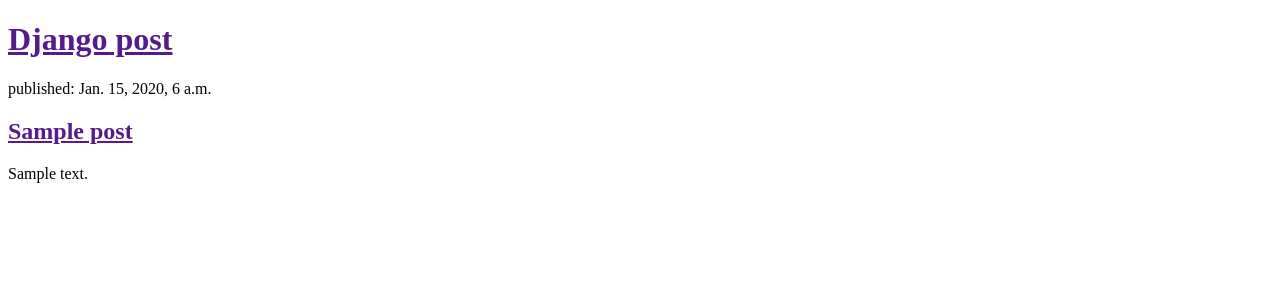
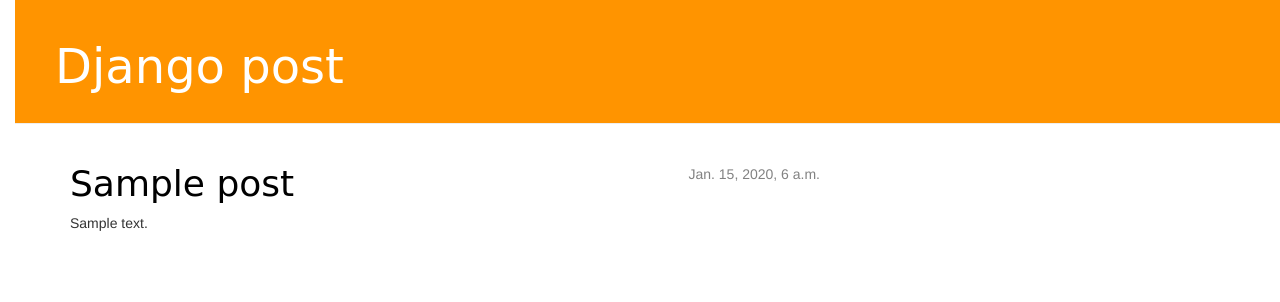
Before and after one commit to ncrousset/p-blog, a Django app: template blog/templates/blog/post_list.html in a window 1280 px wide. Shown: the top 302 px of the page. Run offline with Django 3.2, Linux system fonts and the light colour scheme; the template is opened without the code that fills it: values that come from a table or form of the project are taken from there, others are empty; tables that the repository leaves empty hold one stand-in row (values such as "Sample post"); some libraries are stand-ins or nearby versions.

Commit message:
Agregar estilo a blog

```diff
--- /dev/null
+++ b/blog/static/css/blog.css
@@ -0,0 +1,51 @@
+body {
+    padding-left: 15px;
+}
+
+.page-header {
+    background-color: #ff9400;
+    margin-top: 0;
+    padding: 20px 20px 20px 40px;
+}
+
+.page-header h1, .page-header h1 a, .page-header h1 a:visited, .page-header h1 a:active {
+    color: #ffffff;
+    font-size: 36pt;
+    text-decoration: none;
+}
+
+.content {
+    margin-left: 40px;
+}
+
+h1, h2, h3, h4 {
+    font-family: 'Lobster', cursive;
+}
+
+.date {
+    float: right;
+    color: #828282;
+}
+
+.save {
+    float: right;
+}
+
+.post-form textarea, .post-form input {
+    width: 100%;
+}
+
+.top-menu, .top-menu:hover, .top-menu:visited {
+    color: #ffffff;
+    float: right;
+    font-size: 26pt;
+    margin-right: 20px;
+}
+
+.post {
+    margin-bottom: 70px;
+}
+
+.post h1 a, .post h1 a:visited {
+    color: #000000;
+}
--- a/blog/templates/blog/post_list.html
+++ b/blog/templates/blog/post_list.html
@@ -1,3 +1,4 @@
+{% load staticfiles %}
 <!doctype html>
 <html lang="en">
 <head>
@@ -5,21 +6,36 @@
     <meta name="viewport"
           content="width=device-width, user-scalable=no, initial-scale=1.0, maximum-scale=1.0, minimum-scale=1.0">
     <meta http-equiv="X-UA-Compatible" content="ie=edge">
+
+    <!-- Latest compiled and minified CSS -->
+    <link rel="stylesheet" href="https://maxcdn.bootstrapcdn.com/bootstrap/3.3.7/css/bootstrap.min.css" integrity="sha384-BVYiiSIFeK1dGmJRAkycuHAHRg32OmUcww7on3RYdg4Va+PmSTsz/K68vbdEjh4u" crossorigin="anonymous">
+    <!-- Optional theme -->
+    <link rel="stylesheet" href="https://maxcdn.bootstrapcdn.com/bootstrap/3.3.7/css/bootstrap-theme.min.css" integrity="sha384-rHyoN1iRsVXV4nD0JutlnGaslCJuC7uwjduW9SVrLvRYooPp2bWYgmgJQIXwl/Sp" crossorigin="anonymous">
+    <link rel="stylesheet" href="{% static 'css/blog.css' %}">
     <title>Django post </title>
 </head>
 <body>
 
-    <div>
+    <div class="page-header">
         <h1><a href="">Django post</a></h1>
     </div>
-    {% for post in posts %}
-        <div>
-            <p>published: {{ post.published_date }}</p>
-            <h2><a href="">{{ post.title }}</a></h2>
-            <p>{{ post.text }}</p>
+
+
+    <div class="content container">
+        <div class="row">
+            <div class="col-md-8">
+                {% for post in posts %}
+                    <div class="post">
+                        <div class="date">
+                            {{ post.published_date }}
+                        </div>
+                        <h1><a href="">{{ post.title }}</a></h1>
+                        <p>{{ post.text|linebreaksbr }}</p>
+                    </div>
+                {% endfor %}
+            </div>
         </div>
-    {% endfor %}
-
+    </div>
 
 </body>
 </html>
```
